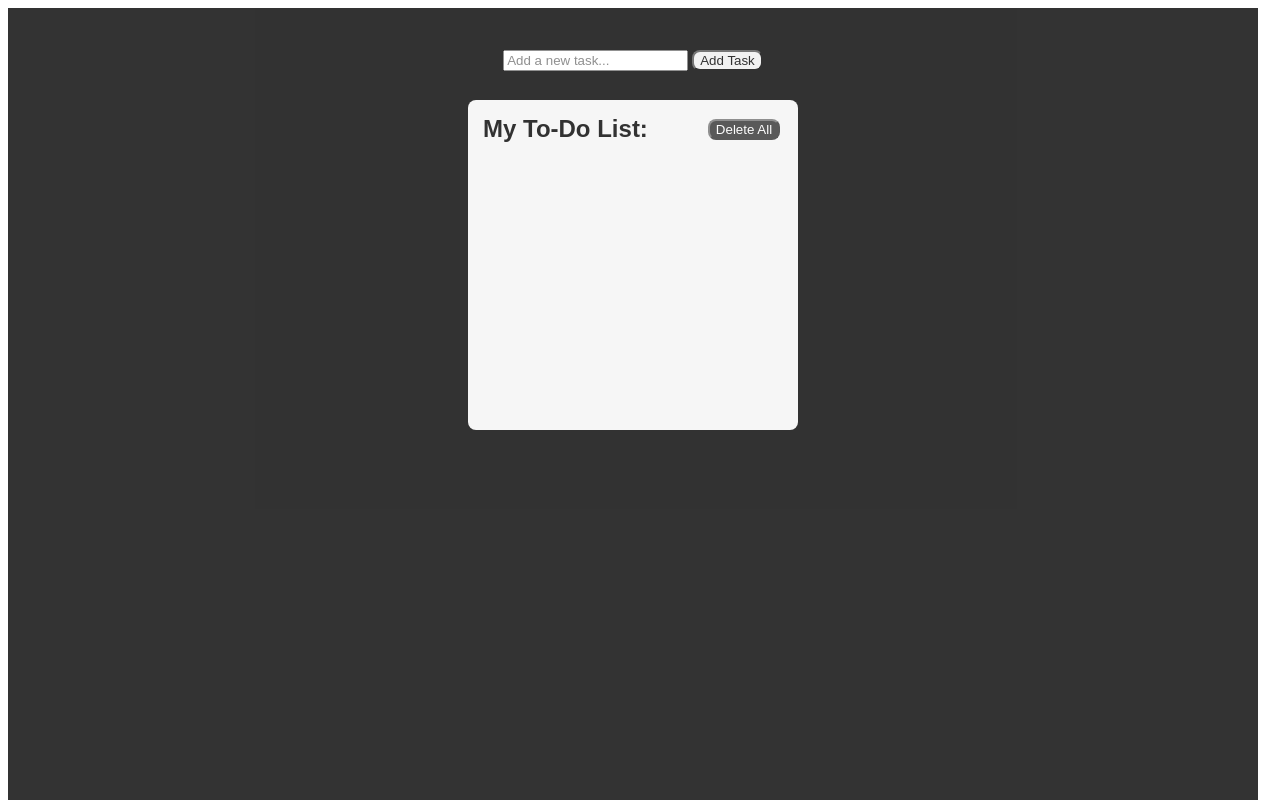
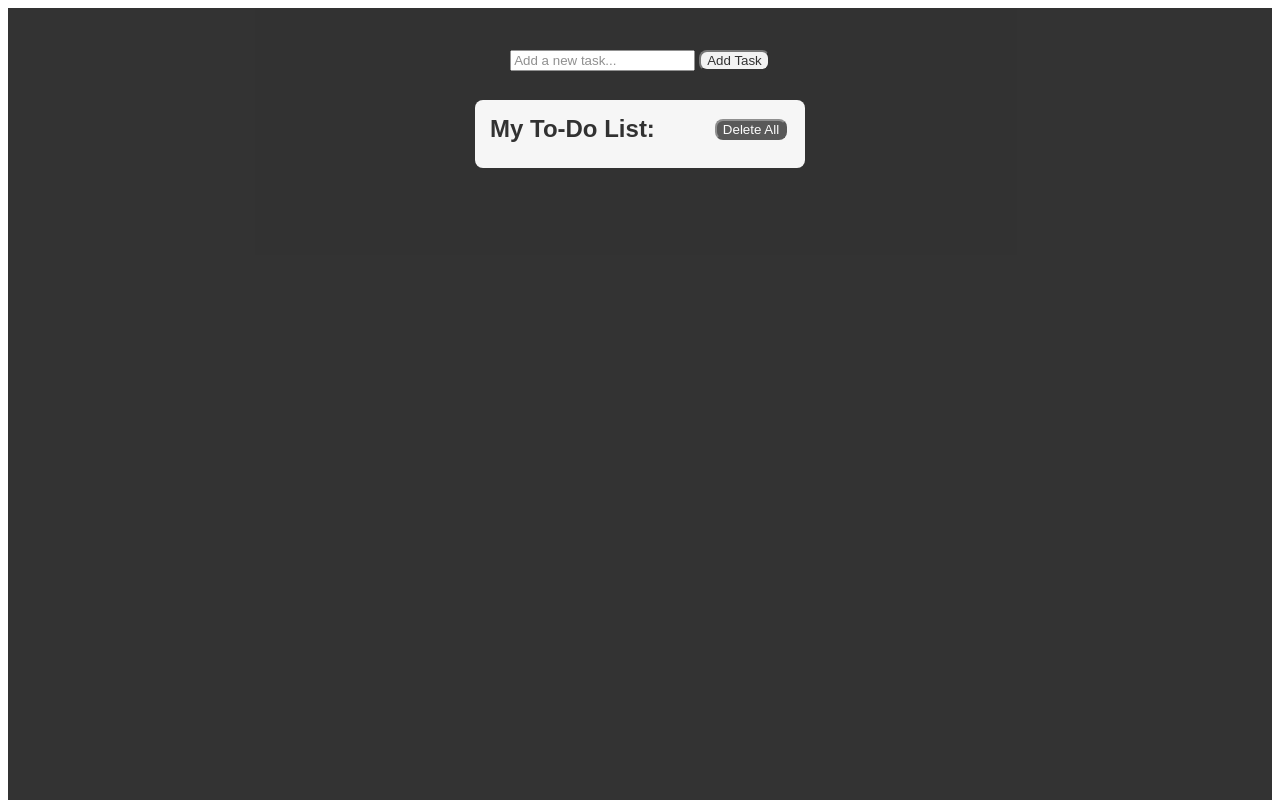
Before and after one commit to nourr228/To-Do-List, a plain HTML site: page index.html in a window 1280 px wide. Shown: the top 800 px of the page. Drawn offline with Linux system fonts and the light colour scheme.

Commit message:
justified height of list box

```diff
--- a/style.css
+++ b/style.css
@@ -1,7 +1,7 @@
 .background {
   display: flex;
   background-color: black;
-  width: 1250px;
+  width: auto;
   height: 960px;
   opacity: 0.8;
   justify-content: center;
@@ -15,7 +15,7 @@
   border-radius: 8px;
   justify-content: left;
   width: 300px;
-  height: 300px;
+  height: fit-content;
   background-color: whitesmoke;
 }
 
```
